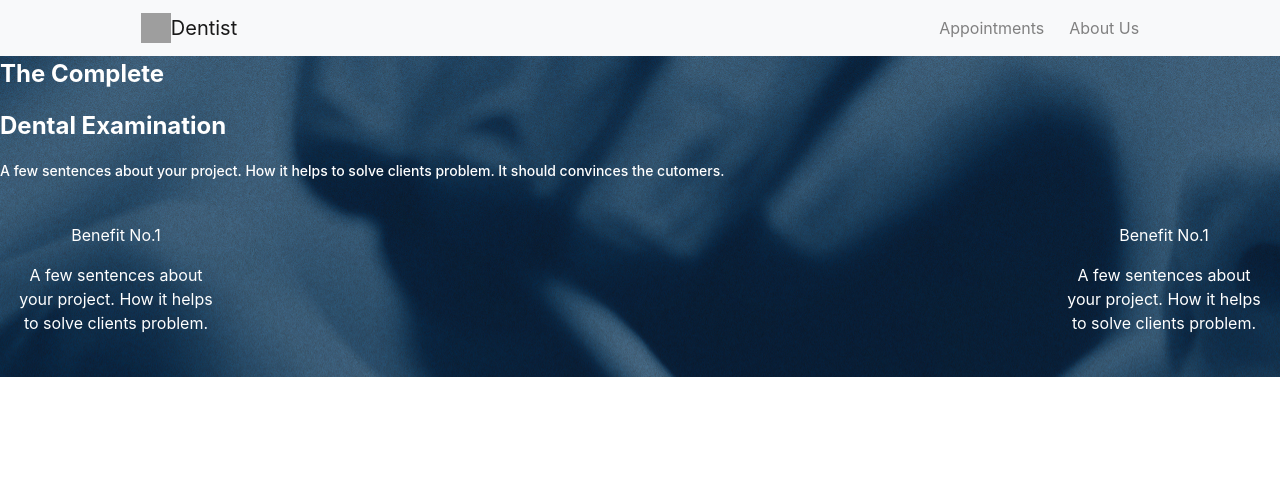
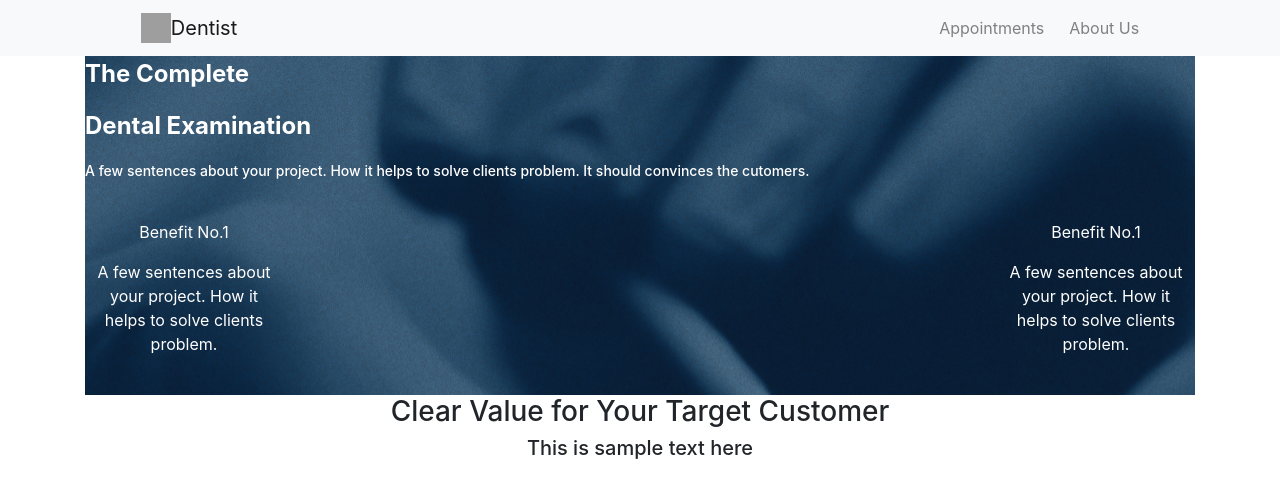
Before and after one commit to ShaikhMuhammadFaizan/React-Dental-appointment-app-UI, a React (Create React App) app: page / in a window 1280 px wide. Shown: the top 498 px of the page. Built offline with nearby package versions, Linux system fonts and the light colour scheme; grey boxes are pictures that could not be loaded.

Commit message:
Updated UI

```diff
--- a/src/AppointmentBooking.jsx
+++ b/src/AppointmentBooking.jsx
@@ -4,8 +4,26 @@ import { Container } from 'react-bootstrap';
 import './AppointmentBooking.css';
 
 class Appointmentbooking extends Component {
+
+    targetCustomerSection = () => {
+        return (
+            <div>
+                <h3>
+                    Clear Value for Your Target Customer
+                </h3>
+                <h5>
+                    This is sample text here
+                </h5>
+                <div>
+
+                </div>
+            </div>
+        )
+    }
+
     render() {
         return (
+            <Container>
                 <div className="header color-white-text">
                     <div className="text-left">
                         <p className="heading-text">The Complete</p>
@@ -26,6 +44,8 @@ class Appointmentbooking extends Component {
                         {/* form area */}
                     </div>
                 </div>
+                {this.targetCustomerSection()}
+            </Container>
         );
     }
 }
```
Lines whose indentation alone changed are shown as unchanged.
